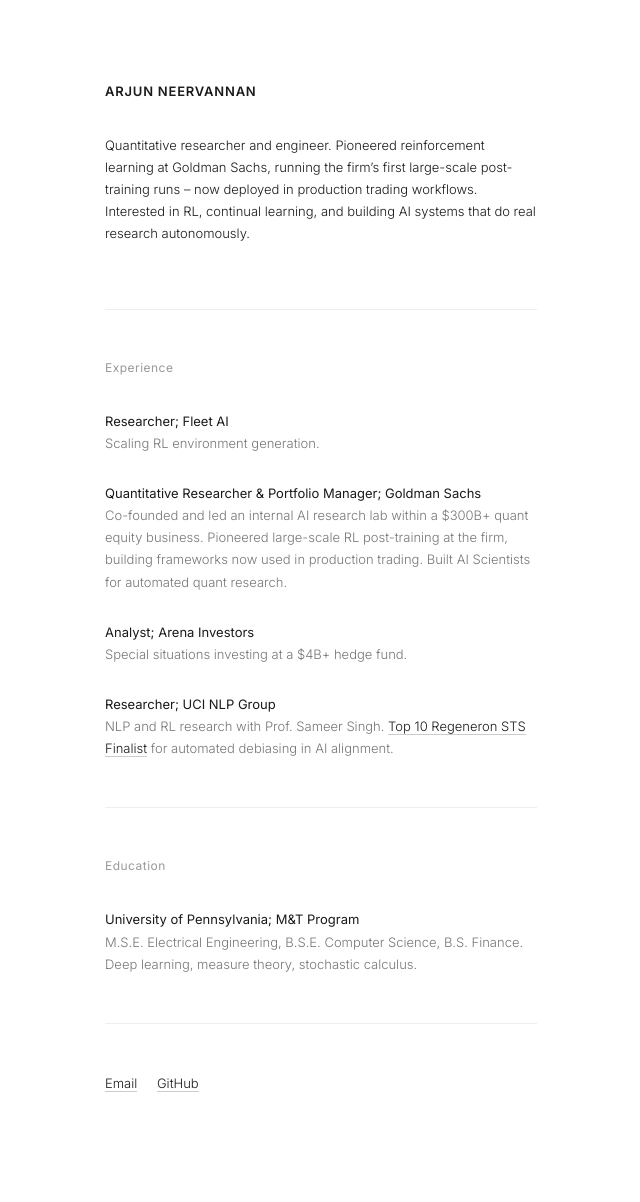
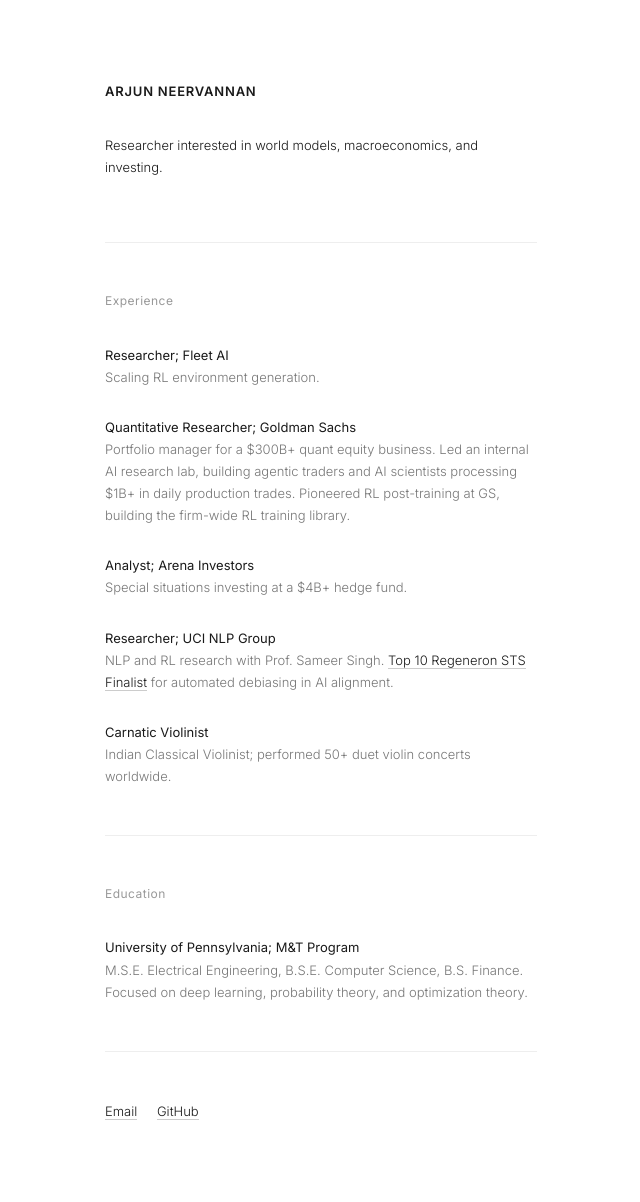
Before and after one commit to arjunneervannan/arjunneervannan.github.io, a Jekyll site: the page built from index.md, in a window 1280 px wide. Shown: the whole page, without its empty margins (319-959 px from the left). Built offline with Jekyll 4.4.1, drawn with Linux system fonts in a browser that asks for light colours; our own code applies the rules of GitHub Pages for plain Markdown files; before the commit the page ends 1174 px from its top, so only the background shows below that.

```diff
--- a/index.md
+++ b/index.md
@@ -5,7 +5,7 @@ layout: default
 # Arjun Neervannan
 
 <div class="bio" markdown="1">
-Quantitative researcher and engineer. Pioneered reinforcement learning at Goldman Sachs, running the firm's first large-scale post-training runs -- now deployed in production trading workflows. Interested in RL, continual learning, and building AI systems that do real research autonomously.
+Researcher interested in world models, macroeconomics, and investing.
 </div>
 
 <div class="section">
@@ -18,9 +18,9 @@ Quantitative researcher and engineer. Pioneered reinforcement learning at Goldma
 </div>
 
 <div class="entry" markdown="1">
-<span class="entry-title">Quantitative Researcher & Portfolio Manager; Goldman Sachs</span>
+<span class="entry-title">Quantitative Researcher; Goldman Sachs</span>
 <br>
-<span class="entry-desc">Co-founded and led an internal AI research lab within a $300B+ quant equity business. Pioneered large-scale RL post-training at the firm, building frameworks now used in production trading. Built AI Scientists for automated quant research.</span>
+<span class="entry-desc">Portfolio manager for a $300B+ quant equity business. Led an internal AI research lab, building agentic traders and AI scientists processing $1B+ in daily production trades. Pioneered RL post-training at GS, building the firm-wide RL training library.</span>
 </div>
 
 <div class="entry" markdown="1">
@@ -35,6 +35,12 @@ Quantitative researcher and engineer. Pioneered reinforcement learning at Goldma
 <span class="entry-desc">NLP and RL research with Prof. Sameer Singh. <a href="https://www.societyforscience.org/regeneron-sts/2020-sts-winners/">Top 10 Regeneron STS Finalist</a> for automated debiasing in AI alignment.</span>
 </div>
 
+<div class="entry" markdown="1">
+<span class="entry-title">Carnatic Violinist</span>
+<br>
+<span class="entry-desc">Indian Classical Violinist; performed 50+ duet violin concerts worldwide.</span>
+</div>
+
 </div>
 
 <div class="section">
@@ -43,7 +49,7 @@ Quantitative researcher and engineer. Pioneered reinforcement learning at Goldma
 <div class="entry" markdown="1">
 <span class="entry-title">University of Pennsylvania; M&T Program</span>
 <br>
-<span class="entry-desc">M.S.E. Electrical Engineering, B.S.E. Computer Science, B.S. Finance. Deep learning, measure theory, stochastic calculus.</span>
+<span class="entry-desc">M.S.E. Electrical Engineering, B.S.E. Computer Science, B.S. Finance. Focused on deep learning, probability theory, and optimization theory.</span>
 </div>
 
 </div>
```
